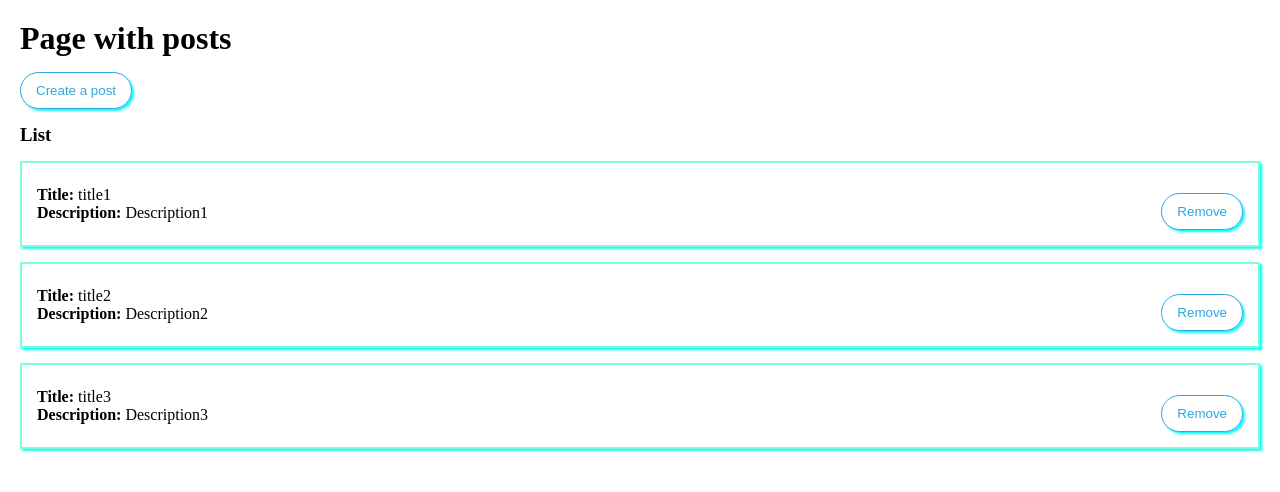
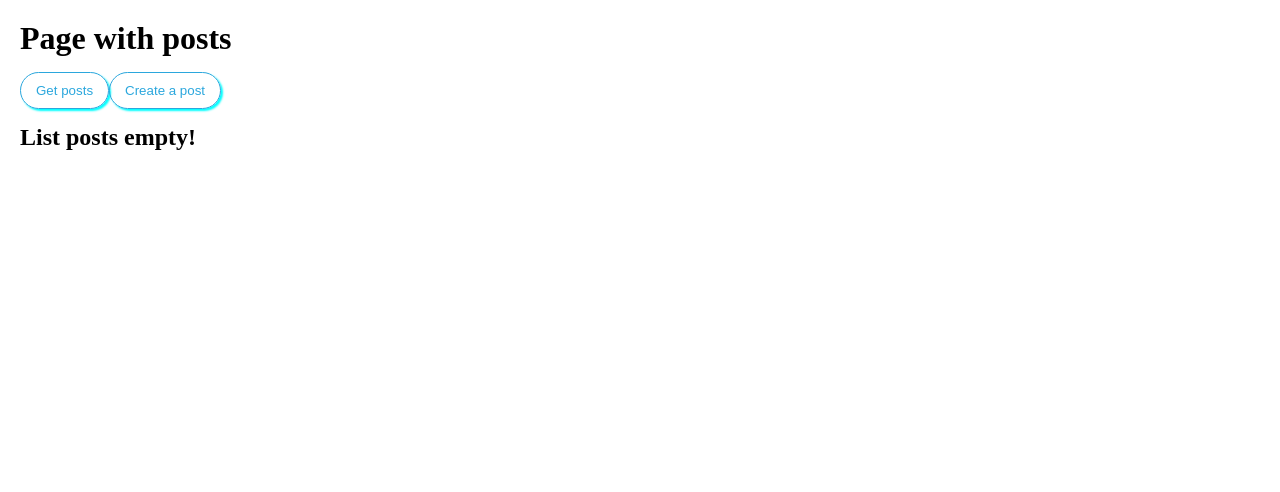
Before and after one commit to Alena2020/app-vue, a Vue app: page / in a window 1280 px wide. Shown: the top 492 px of the page. Built offline with nearby package versions, Linux system fonts and the light colour scheme.

Commit message:
Working with the server. We get posts. Axios

```diff
--- a/package.json
+++ b/package.json
@@ -7,6 +7,7 @@
     "build": "vue-cli-service build"
   },
   "dependencies": {
+    "axios": "^1.3.6",
     "core-js": "^3.8.3",
     "vue": "^3.2.13",
     "vue-router": "^4.0.3",
--- a/src/App.vue
+++ b/src/App.vue
@@ -1,6 +1,7 @@
 <template>
   <div class="app">
     <h1>Page with posts</h1>
+    <my-button @click="fetchPosts">Get posts</my-button>
     <my-button @click="showDialog" style="margin: 15px 0"
       >Create a post
     </my-button>
@@ -14,6 +15,7 @@
 <script>
 import PostForm from "@/components/PostForm";
 import PostList from "@/components/PostList";
+import axios from "axios";
 export default {
   components: {
     PostForm,
@@ -21,11 +23,7 @@ export default {
   },
   data() {
     return {
-      posts: [
-        { id: 1, title: "title1", description: "Description1" },
-        { id: 2, title: "title2", description: "Description2" },
-        { id: 3, title: "title3", description: "Description3" },
-      ],
+      posts: [],
       dialogVisible: false,
     };
   },
@@ -39,6 +37,16 @@ export default {
     },
     showDialog() {
       this.dialogVisible = true;
+    },
+    async fetchPosts() {
+      try {
+        const response = await axios.get(
+          "https://jsonplaceholder.typicode.com/posts?_limit=10"
+        );
+        this.posts = response.data;
+      } catch (e) {
+        alert("Error");
+      }
     },
   },
 };
--- a/src/components/PostForm.vue
+++ b/src/components/PostForm.vue
@@ -2,11 +2,7 @@
   <form @submit.prevent>
     <h4>Creating a new post</h4>
     <my-input v-model="post.title" type="text" placeholder="Title" />
-    <my-input
-      v-model="post.description"
-      type="text"
-      placeholder="Description"
-    />
+    <my-input v-model="post.body" type="text" placeholder="Description" />
     <my-button @click="createPost">Add a new post</my-button>
   </form>
 </template>
@@ -17,7 +13,7 @@ export default {
     return {
       post: {
         title: "",
-        description: "",
+        body: "",
       },
     };
   },
@@ -27,7 +23,7 @@ export default {
       this.$emit("create", this.post);
       this.post = {
         title: "",
-        description: "",
+        body: "",
       };
     },
   },
--- a/src/components/PostItem.vue
+++ b/src/components/PostItem.vue
@@ -2,7 +2,7 @@
   <div class="post">
     <div>
       <div><strong>Title: </strong>{{ post.title }}</div>
-      <div><strong>Description: </strong>{{ post.description }}</div>
+      <div><strong>Description: </strong>{{ post.body }}</div>
     </div>
     <div class="post__btns">
       <my-button @click="$emit('remove', post)">Remove</my-button>
```
Also changed, not shown: 1 other file (tests, documents, lock files or other folders).
